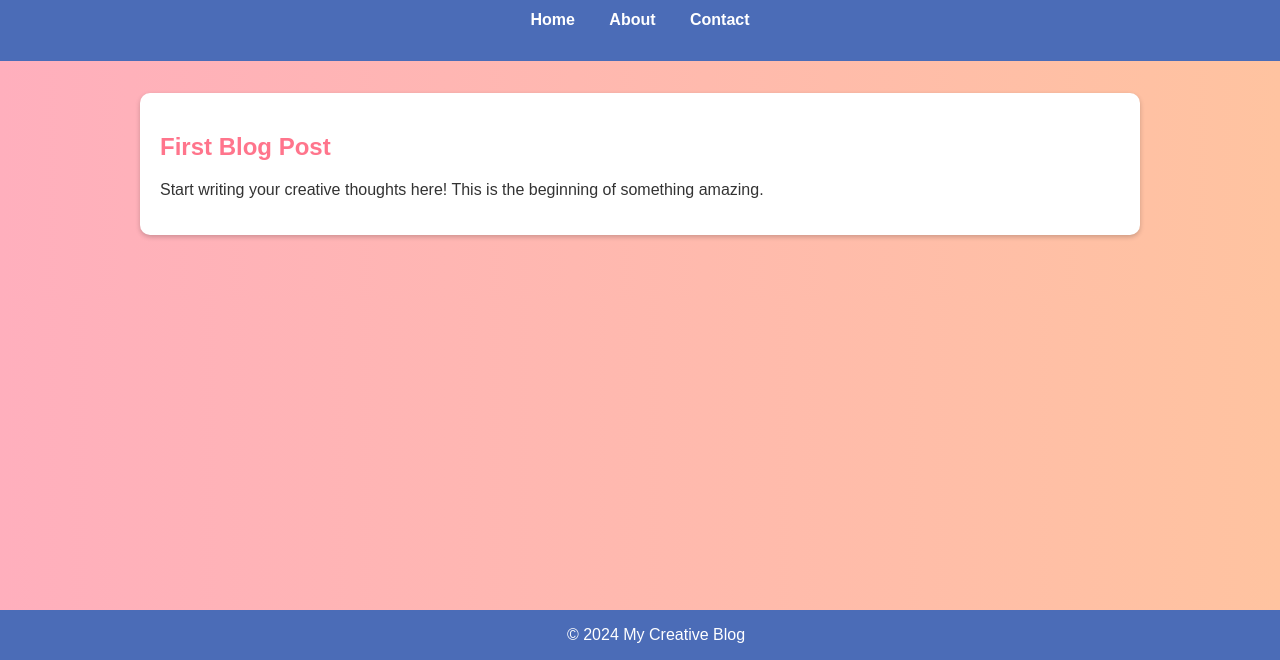
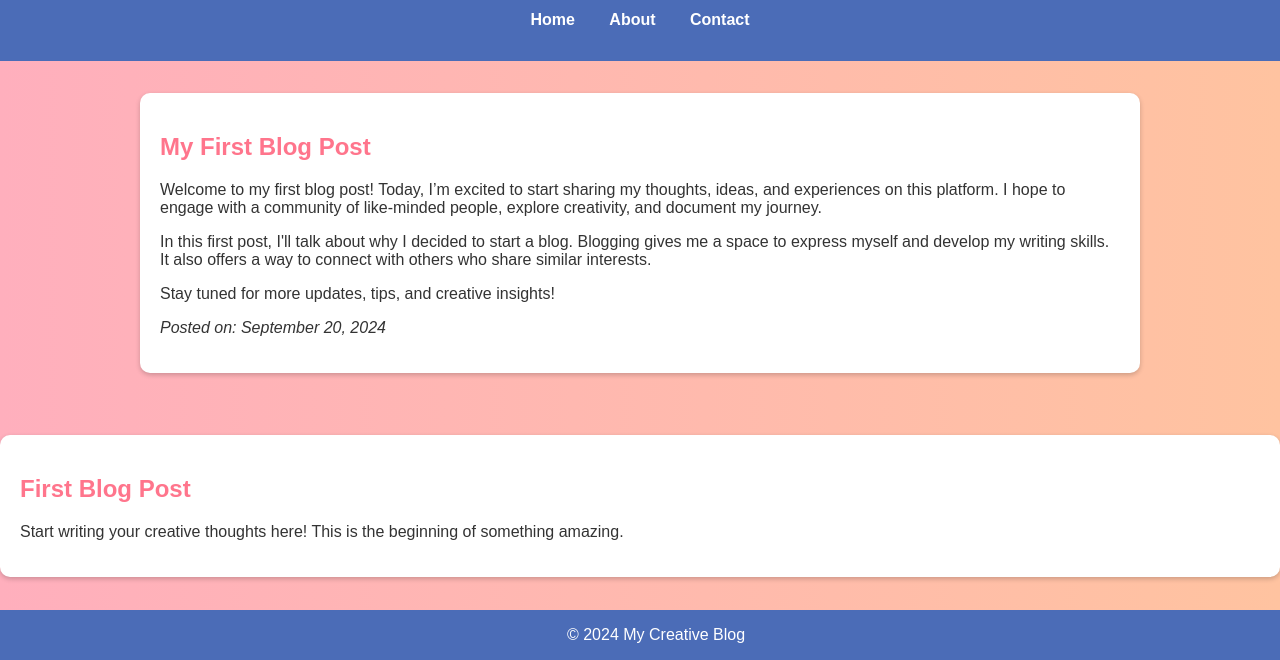
Before and after one commit to Flaxenox/blog, a plain HTML site: page index.html in a window 1280 px wide. Shown: the part 140-800 px from the top of the page. Drawn offline with Linux system fonts and the light colour scheme.

Commit message:
Update index.html

```diff
--- a/index.html
+++ b/index.html
@@ -70,6 +70,15 @@
     </header>
     <section class="content">
         <article class="post">
+        <h2>My First Blog Post</h2>
+        <p>Welcome to my first blog post! Today, I’m excited to start sharing my thoughts, ideas, and experiences on this platform. I hope to engage with a community of like-minded people, explore creativity, and document my journey.</p>
+        <p>In this first post, I'll talk about why I decided to start a blog. Blogging gives me a space to express myself and develop my writing skills. It also offers a way to connect with others who share similar interests.</p>
+        <p>Stay tuned for more updates, tips, and creative insights!</p>
+        <p><em>Posted on: September 20, 2024</em></p>
+    </article>
+</section>
+
+        <article class="post">
             <h2>First Blog Post</h2>
             <p>Start writing your creative thoughts here! This is the beginning of something amazing.</p>
         </article>
```
